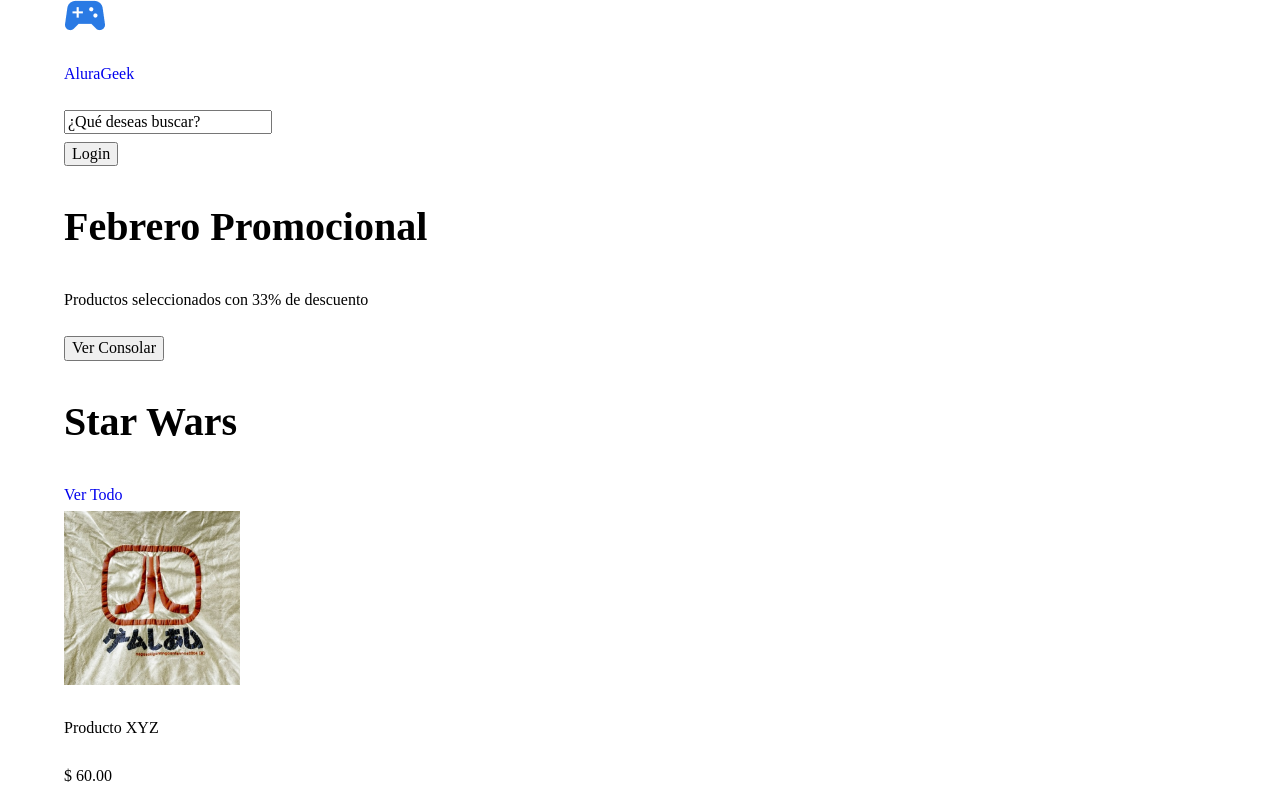
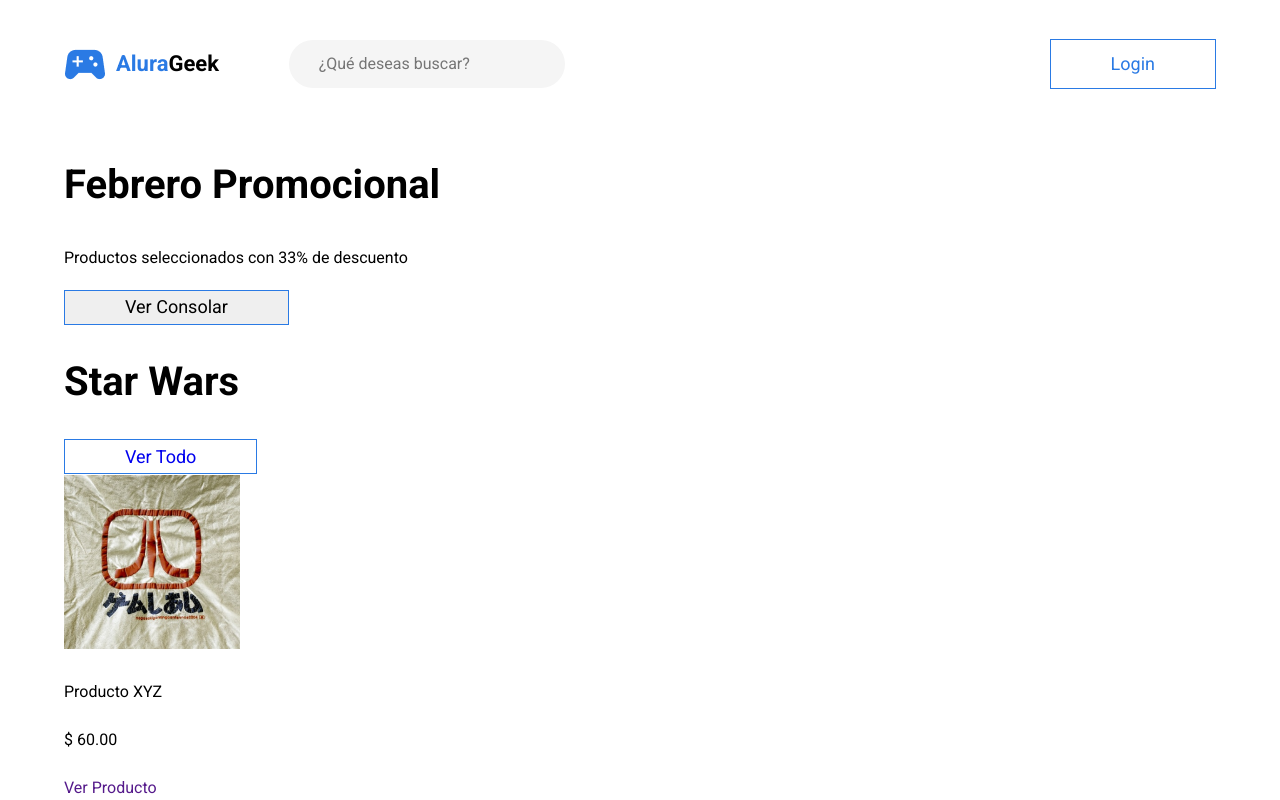
Before and after one commit to germandcb/alura-geek, a plain HTML site: page index.html in a window 1280 px wide. Shown: the top 800 px of the page. Drawn offline with Linux system fonts and the light colour scheme.

Commit message:
Creando estilos para la sección de 'header'

```diff
--- /dev/null
+++ b/assets/css/header/header.css
@@ -0,0 +1,54 @@
+/* header */
+.header {
+    padding: 2rem 0;
+}
+/* header main */
+.header__main {
+    align-items: center;
+    display: flex;
+    justify-content: space-between;
+}
+
+/* header logo */
+.header__logo {}
+
+.header__logo__box {
+    align-items: center;
+    gap: 1rem;
+    display: flex;
+}
+.header__logo__description {
+    font-size: 2.2rem;
+    color: var(--black);
+    font-weight: bold;
+}
+
+.header__logo__description--active {
+    color: var(--main-blue);
+}
+
+/* header search */
+.header__search {
+    width: 60%;
+}
+.header__search__input{
+    background-color: var(--fondo1);
+    border-radius: 5rem;
+    padding: 1.5rem 3rem;
+    border: none;
+    width: 40%;
+    outline: none;
+}
+.header__search__input::after {
+    content: url(../../img/icons/lupa.png);
+}
+
+/* header login */
+.header__login {
+    background-color: var(--white);
+    color: var(--main-blue);
+}
+.header__login:hover {
+    color: var(--white);
+    background-color: var(--main-blue);
+}
--- a/assets/css/style.css
+++ b/assets/css/style.css
@@ -1,5 +1,11 @@
 :root {
-    --main-source: ;
+    --main-source:'Roboto', sans-serif;
+
+    --black: #000000;
+    --white: #FFFFFF;
+    --main-blue: #2A7AE4;
+
+    --fondo1: #F5F5F5;
 }
 
 html {
@@ -54,3 +60,9 @@
 .centrar-texto {
     text-align: center;
 }
+.btn {
+    padding: 0.6rem 6rem;
+    font-size: 1.8rem;
+    font-weight: 400;
+    border: 1px solid var(--main-blue);
+}
--- a/index.html
+++ b/index.html
@@ -5,23 +5,27 @@
     <meta http-equiv="X-UA-Compatible" content="IE=edge">
     <meta name="viewport" content="width=device-width, initial-scale=1.0">
     <title>Alura | Geek </title>
+    <link rel="preconnect" href="https://fonts.googleapis.com">
+    <link rel="preconnect" href="https://fonts.gstatic.com" crossorigin>
+    <link href="https://fonts.googleapis.com/css2?family=Noto+Sans+Mono:wght@200;400;600;800&family=Roboto:wght@300;400;500;700;900&family=Rubik:wght@300;400;500;600;800&display=swap" rel="stylesheet">
     <link rel="stylesheet" href="./assets/css/style.css">
     <link rel="stylesheet" href="./assets/css/normalize.css">
+    <link rel="stylesheet" href="./assets/css/header/header.css">
 </head>
 <body>
     <header class="header">
-        <div class="header__main contenedor">
+        <nav class="header__main contenedor">
             <div class="header__logo">
-                <a href="./index.html">
+                <a href="./index.html" class="header__logo__box">
                     <img src="./assets/img/icons/logo.png" alt="logo alura geek" class="header__logo__img">
                     <p class="header__logo__description"><span class="header__logo__description--active">Alura</span>Geek</p>
                 </a>
             </div>
             <div class="header__search">
-                <input type="search" class="header__search__input" value="¿Qué deseas buscar?">
+                <input type="search" class="header__search__input" placeholder="¿Qué deseas buscar?">
             </div>
-            <input type="submit" class="header__login btn" value="Login">
-        </div>
+            <a href="./login.html" class="header__login btn">Login</a>
+        </nav>
     </header>
 
     <main class="main">
```
